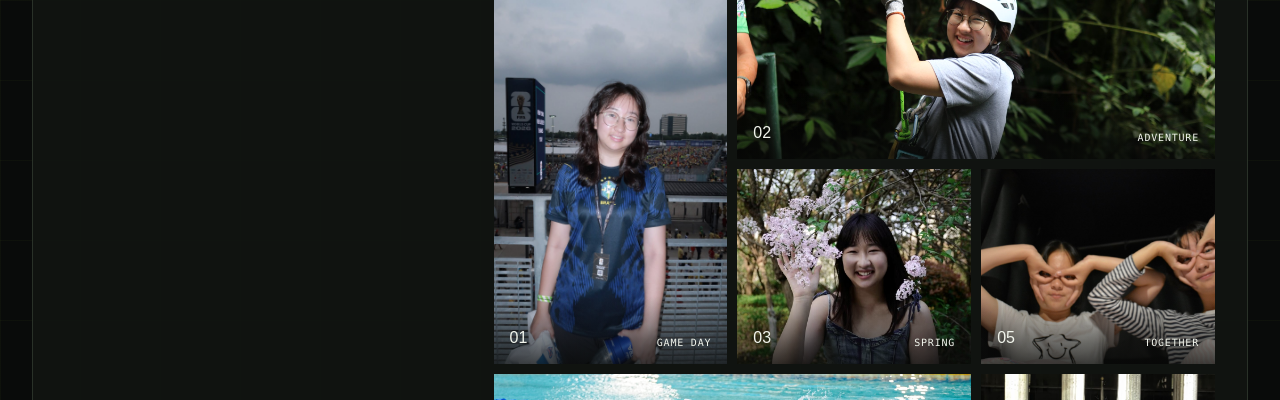
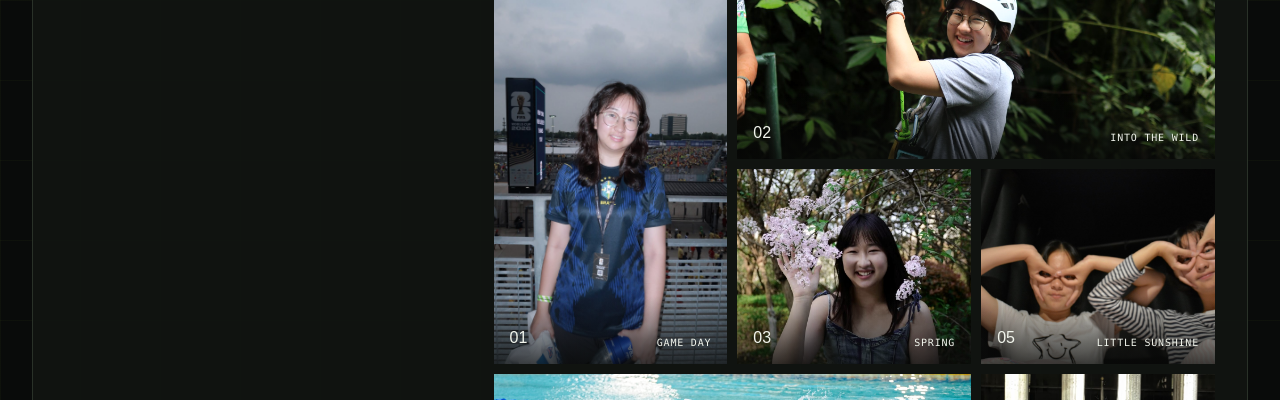
Before and after one commit to xinxing2027/xinxing2027.github.io, a Next.js app: page / in a window 1280 px wide. Shown: the part 3120-3520 px from the top of the page. Built offline with nearby package versions, Linux system fonts and the light colour scheme.

Commit message:
Update gallery photo captions

```diff
--- a/app/page.tsx
+++ b/app/page.tsx
@@ -363,10 +363,10 @@ export default function Home() {
               <figure className="photo-slot photo-slot-wide">
                 <img
                   src="/photos/adventure.jpg"
-                  alt="Xinxing smiling during a zipline adventure"
+                  alt="Xinxing rappelling beside a waterfall"
                   loading="lazy"
                 />
-                <figcaption><span>02</span><strong>Adventure</strong></figcaption>
+                <figcaption><span>02</span><strong>Into the wild</strong></figcaption>
               </figure>
               <figure className="photo-slot">
                 <img
@@ -387,10 +387,10 @@ export default function Home() {
               <figure className="photo-slot">
                 <img
                   src="/photos/friends.jpg"
-                  alt="Xinxing sharing a playful moment with a friend"
+                  alt="Xinxing enjoying the sunshine beside purple flowers"
                   loading="lazy"
                 />
-                <figcaption><span>05</span><strong>Together</strong></figcaption>
+                <figcaption><span>05</span><strong>Little sunshine</strong></figcaption>
               </figure>
               <figure className="photo-slot photo-slot-wide">
                 <img
```
